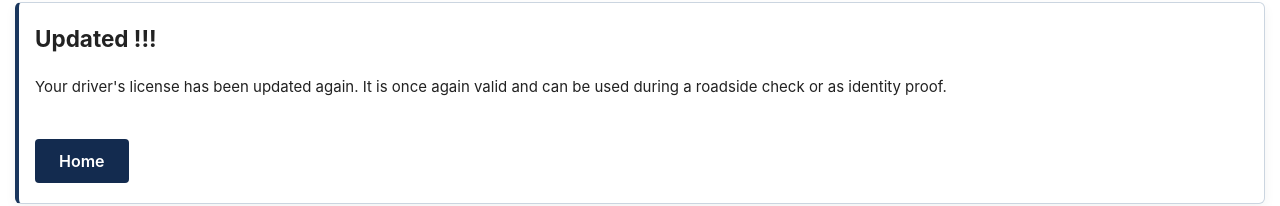
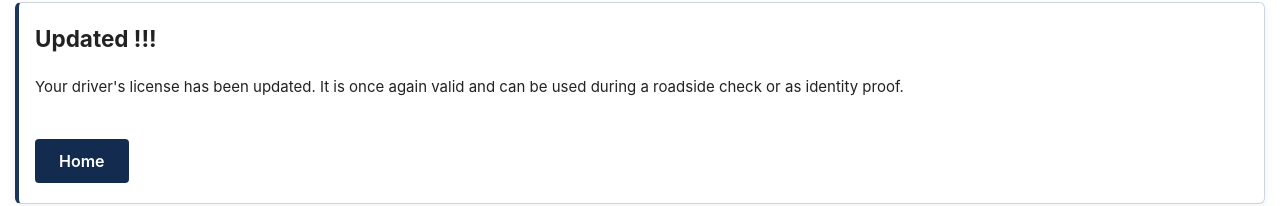
Before and after one commit to tn-safety-gov/tn-safety-gov, a plain HTML site: page updated.html in a window 1280 px wide. Shown: the part 182-388 px from the top of the page. Drawn offline with Linux system fonts and the light colour scheme; a web font is replaced by a local one.

Commit message:
Update updated.html

```diff
--- a/updated.html
+++ b/updated.html
@@ -36,7 +36,7 @@
         <br>
         <!-- Corps du message -->
         <P>
-            Your driver's license has been updated again.
+            Your driver's license has been updated.
             It is once again valid and can be used during
             a roadside check or as identity proof.
         </P>
```
